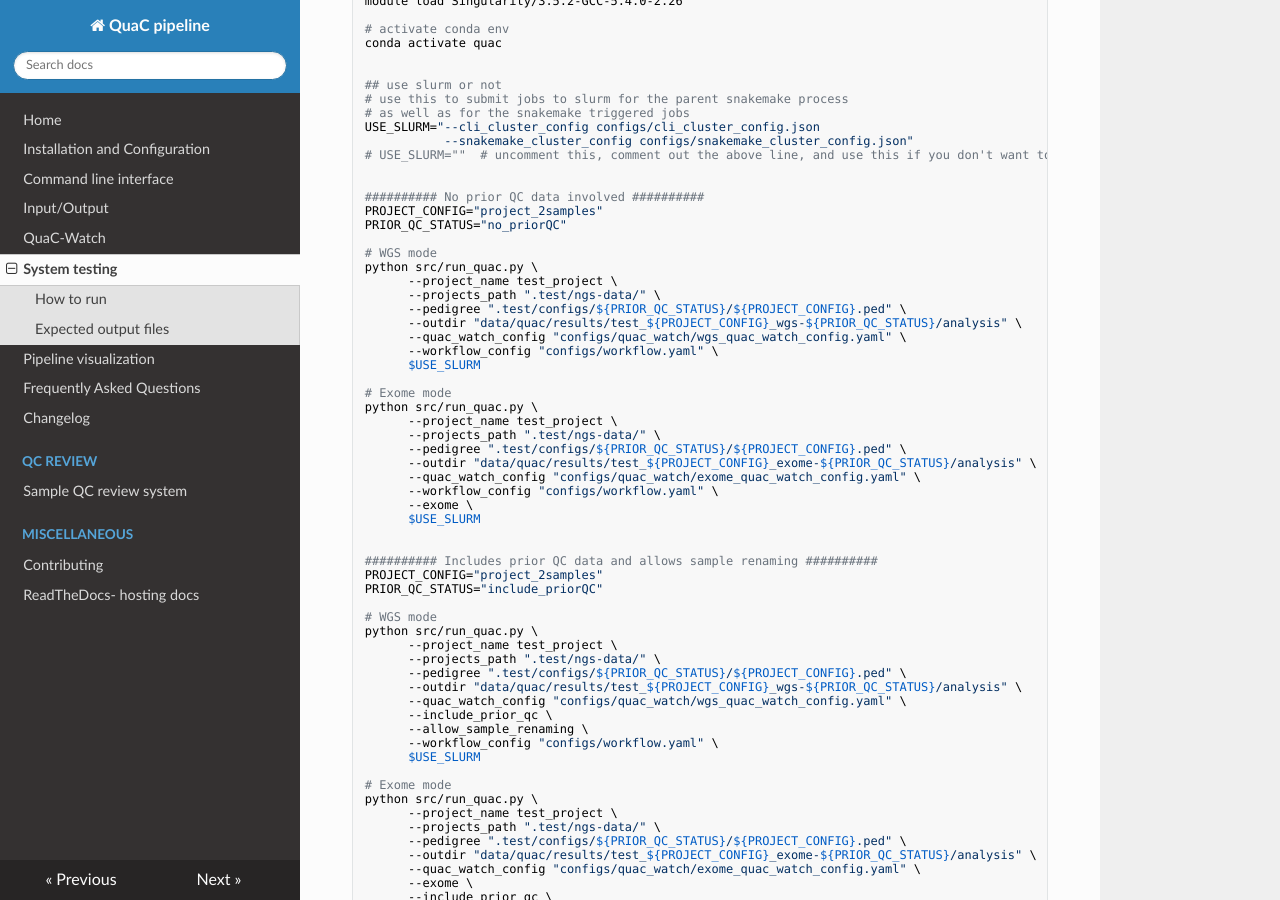
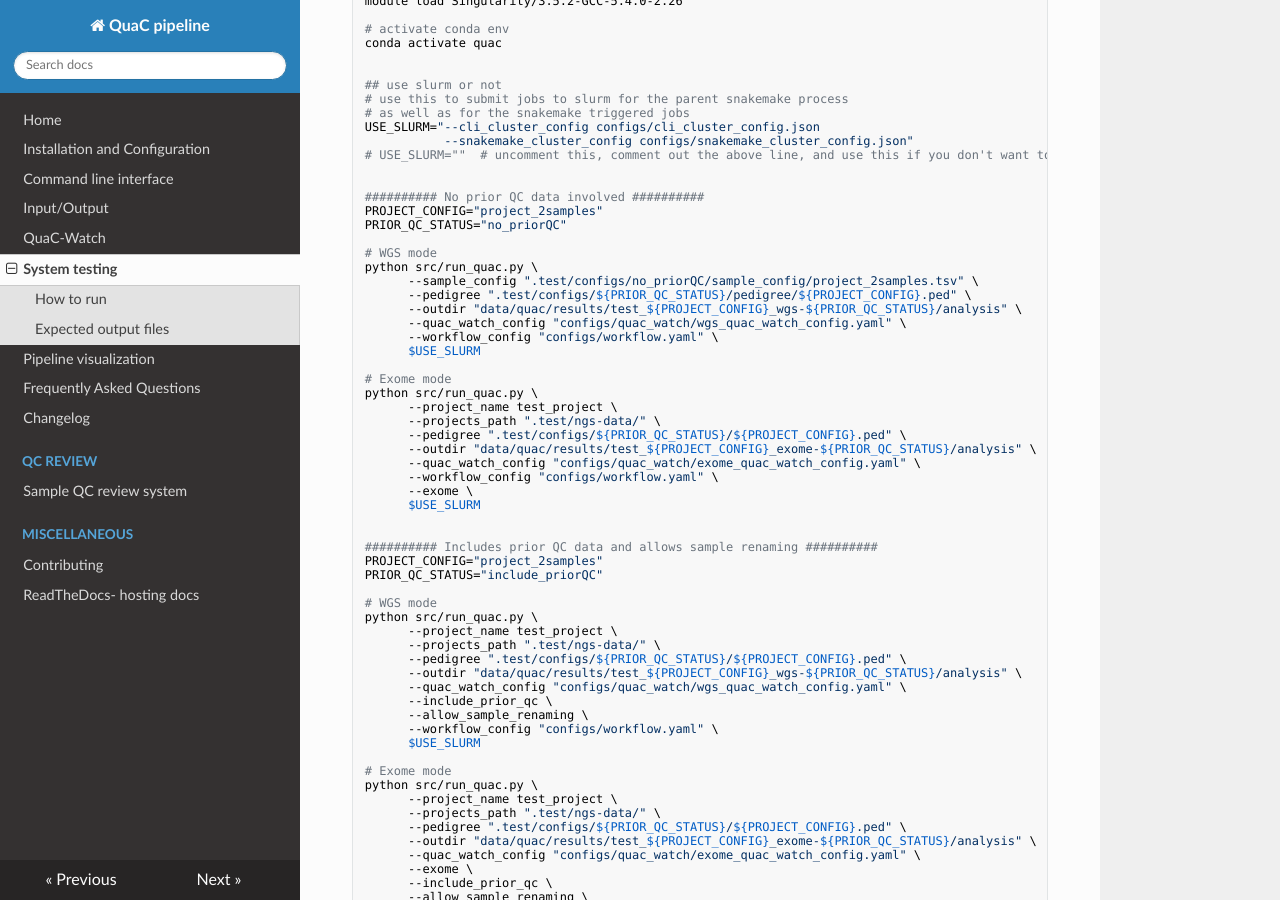
Before and after one commit to uab-cgds-worthey/quac, an MkDocs documentation site: the page built from docs/system_testing.md, in a window 1280 px wide and 900 px high, scrolled down 674 px. Built offline with MkDocs 1.6.1, drawn with Linux system fonts in a browser that asks for light colours; nearby versions of some CDN libraries.

Commit message:
updates testing command

```diff
--- a/docs/system_testing.md
+++ b/docs/system_testing.md
@@ -42,9 +42,8 @@
 
 # WGS mode
 python src/run_quac.py \
-      --project_name test_project \
-      --projects_path ".test/ngs-data/" \
-      --pedigree ".test/configs/${PRIOR_QC_STATUS}/${PROJECT_CONFIG}.ped" \
+      --sample_config ".test/configs/no_priorQC/sample_config/project_2samples.tsv" \
+      --pedigree ".test/configs/${PRIOR_QC_STATUS}/pedigree/${PROJECT_CONFIG}.ped" \
       --outdir "data/quac/results/test_${PROJECT_CONFIG}_wgs-${PRIOR_QC_STATUS}/analysis" \
       --quac_watch_config "configs/quac_watch/wgs_quac_watch_config.yaml" \
       --workflow_config "configs/workflow.yaml" \
```
